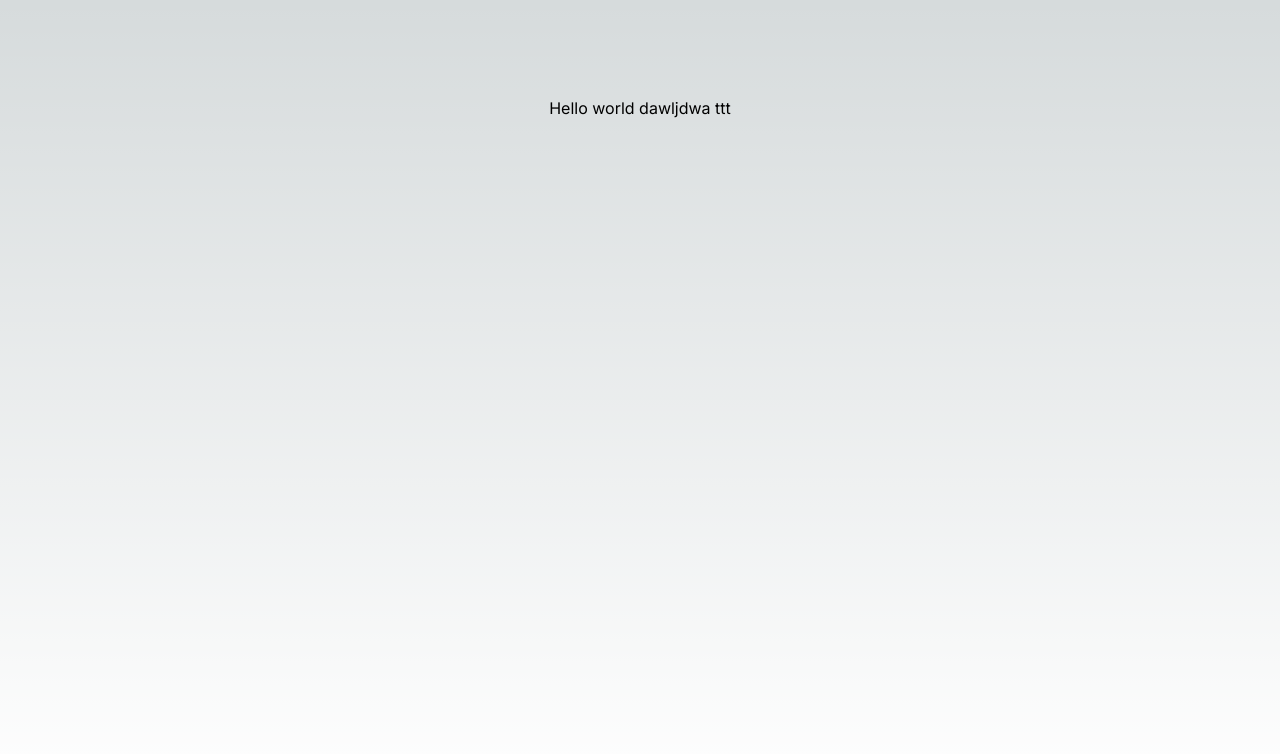
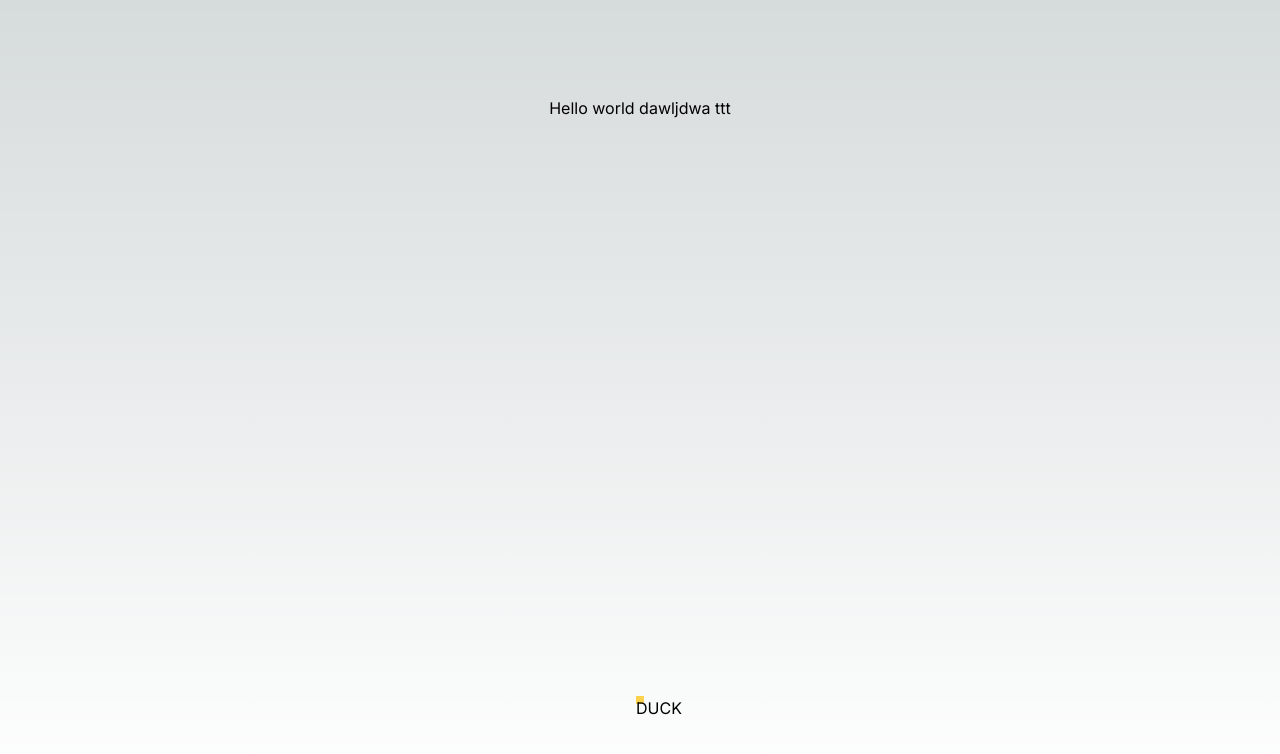
Before and after one commit to Kirill-Elrt/next-strapi, a Next.js app in the folder frontend/: page / in a window 1280 px wide. Shown: the top 754 px of the page. Built offline with nearby package versions, Linux system fonts and the light colour scheme.

Commit message:
initial1

```diff
--- a/frontend/app/page.js
+++ b/frontend/app/page.js
@@ -4,6 +4,7 @@ export default function Home() {
     <main className="flex min-h-screen flex-col items-center justify-between p-24">
       Hello world dawljdwa
         ttt
+        <div className={'bg-amber-300 w-2 h-2'}>DUCK</div>
     </main>
   )
 }
```
